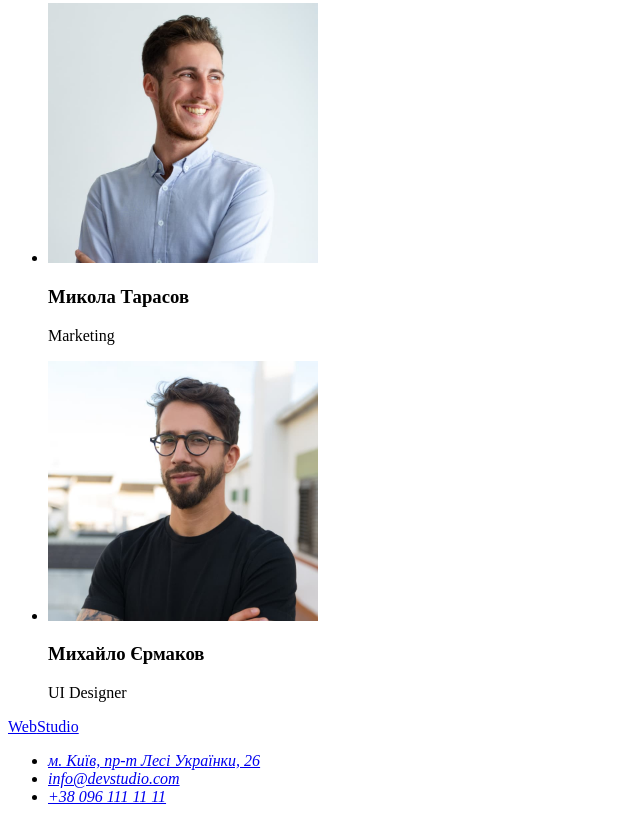
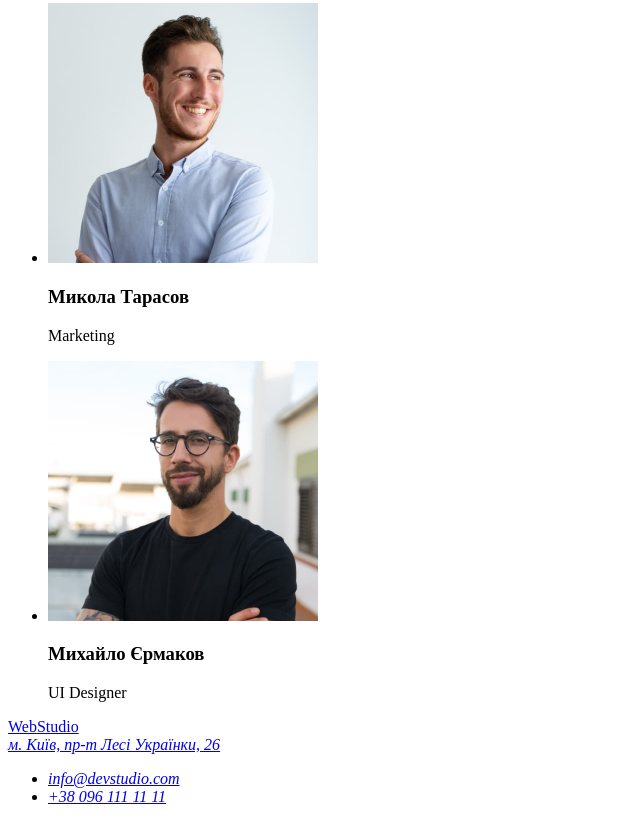
Before and after one commit to annashevchenk0/goit-markup-hw-01, a plain HTML site: page index.html in a window 1280 px wide. Shown: the part 2333-3155 px from the top of the page, without its empty margins (0-640 px from the left). Drawn offline with Linux system fonts and the light colour scheme.

Commit message:
update footer

```diff
--- a/index.html
+++ b/index.html
@@ -97,9 +97,8 @@
     <footer>
         <a href="#top"><span>Web</span>Studio</a>
         <address>
+            <a href="https://goo.gl/maps/CPtrU1FHBa2aNyZL9" target="_blank" rel="noopener noreferrer nofollow">м. Київ, пр-т Лесі Українки, 26</a>
             <ul>
-                <li><a href="https://goo.gl/maps/CPtrU1FHBa2aNyZL9" target="_blank" rel="noopener noreferrer nofollow">м. Київ, пр-т Лесі Українки, 26</a>
-                </li>
                 <li><a href="mailto:info@devstudio.com">info@devstudio.com</a></li>
                 <li><a href="tel:+380961111111">+38 096 111 11 11</a></li>
             </ul>
```
